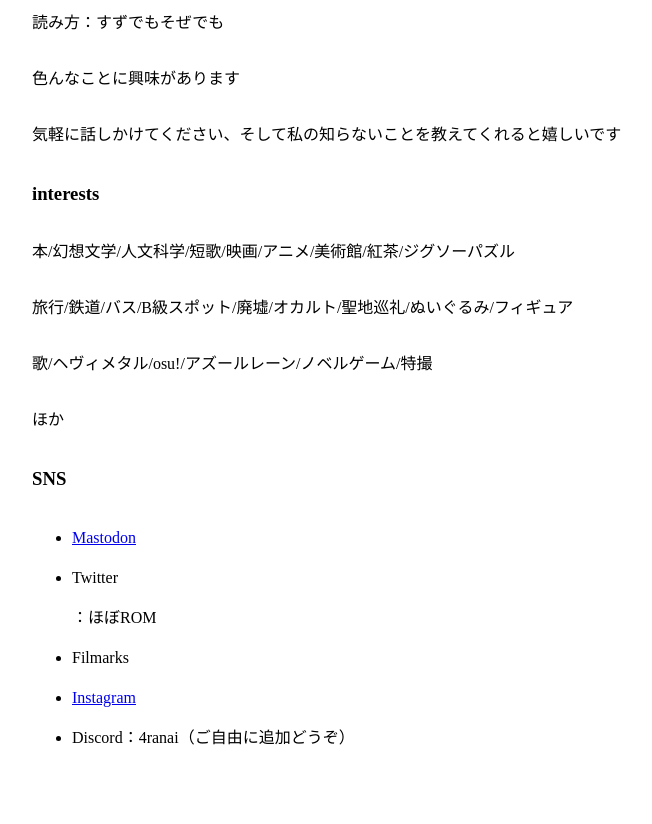
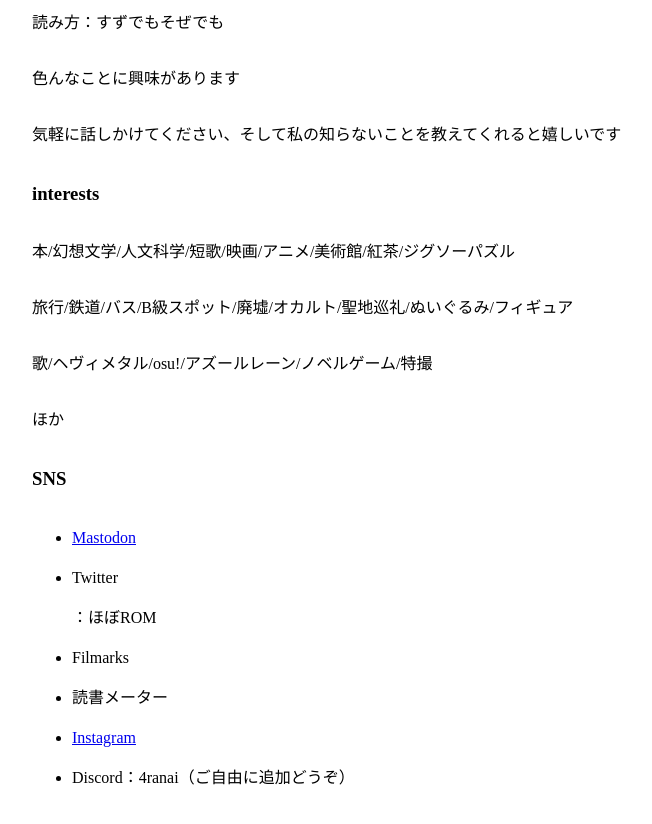
Before and after one commit to siranaiko/about-sz, a plain HTML site: page index.html in a window 1280 px wide. Shown: the part 212-1036 px from the top of the page, without its empty margins (76-728 px from the left). Drawn offline with Linux system fonts and the light colour scheme.

Commit message:
Update index.html

```diff
--- a/index.html
+++ b/index.html
@@ -43,6 +43,7 @@
       <li><a rel="me" href="https://mstdn.nere9.help/@siranai">Mastodon</a></li>
       <li><a https://twitter.com/4ranai">Twitter</a></li>：ほぼROM
       <li><a https://filmarks.com/users/shzkkn">Filmarks</a></li>
+      <li><a https://bookmeter.com/users/1372861">読書メーター</a></li>
       <li><a href="https://www.instagram.com/siranai2/">Instagram</a></li>
       <li>Discord：4ranai（ご自由に追加どうぞ）</li>
     </ul>
```
